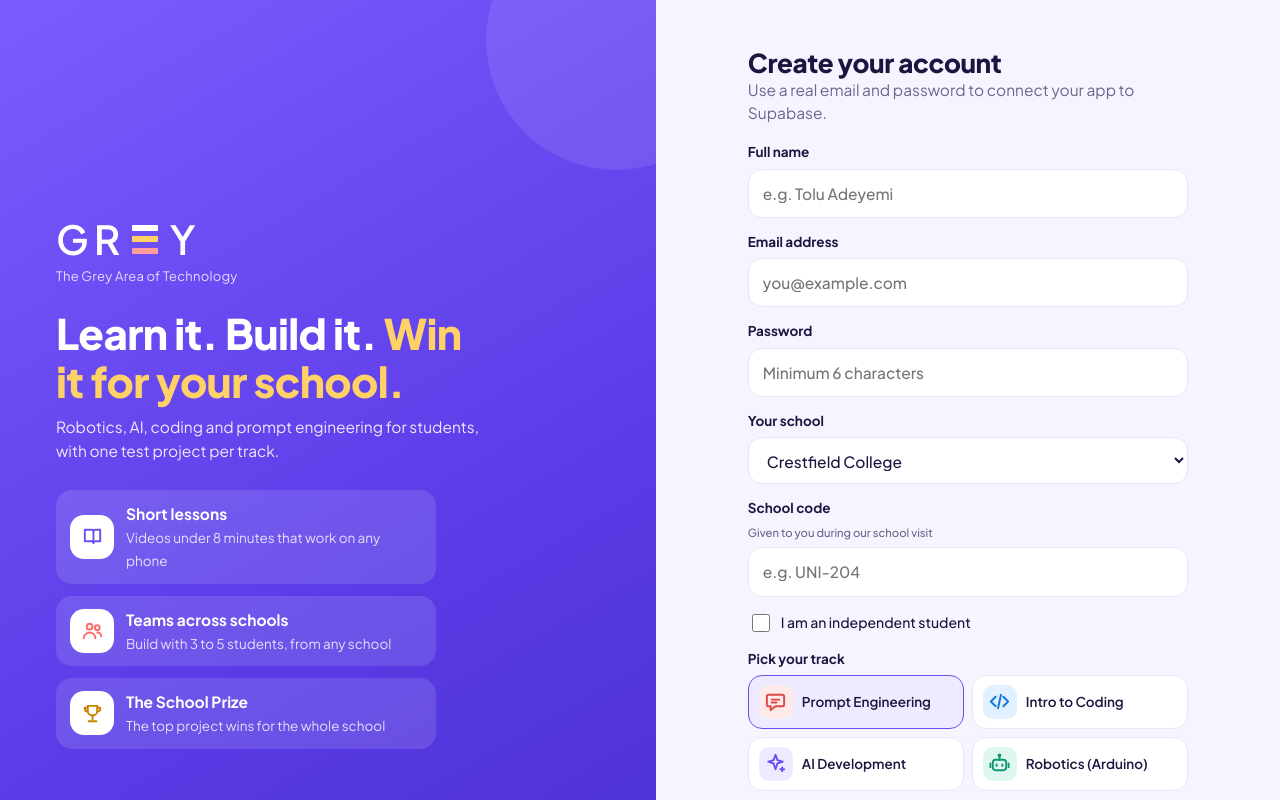
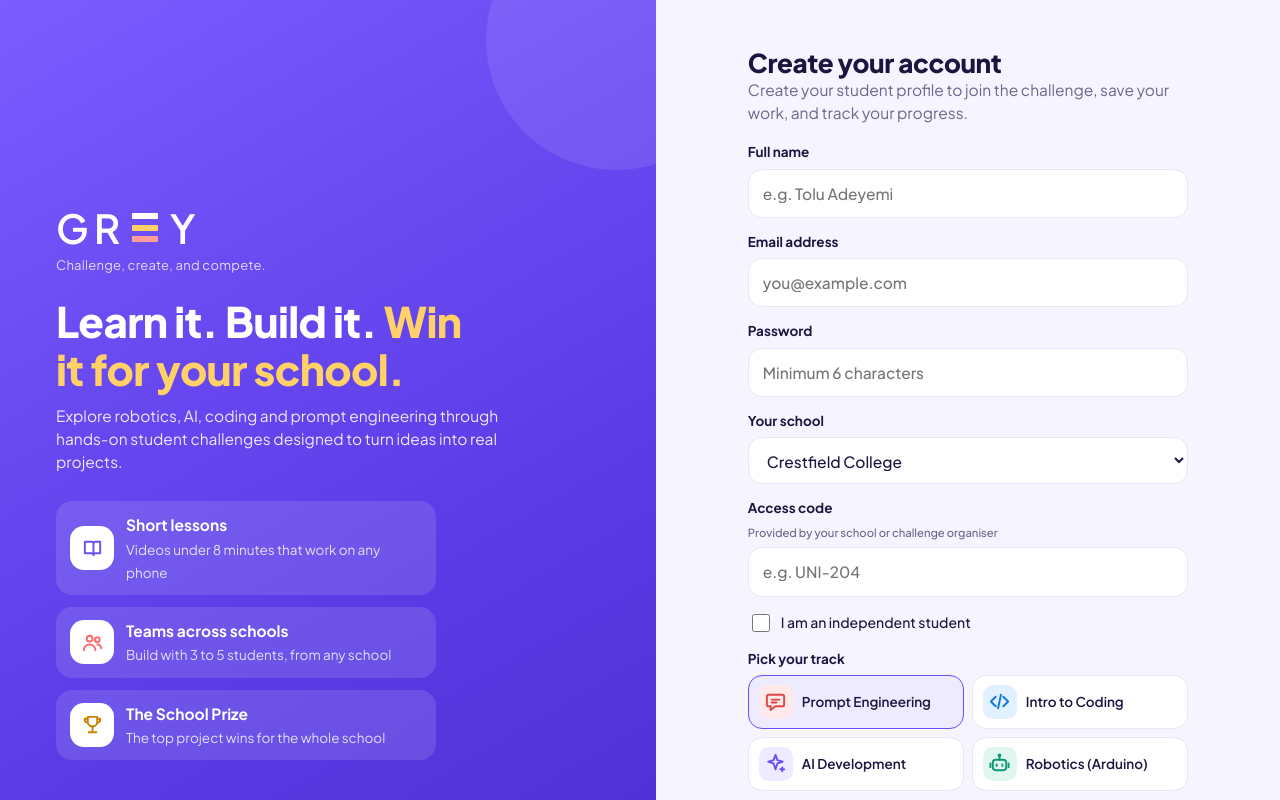
Before and after one commit to Adefila-op/grey-challenge-app, a website: page web/index.html in a window 1280 px wide. Shown: the top 800 px of the page. Drawn offline with nearby package versions, Linux system fonts and the light colour scheme.

Commit message:
Polish onboarding and product copy

```diff
--- a/web/index.html
+++ b/web/index.html
@@ -332,9 +332,9 @@ ol.s-list li::before{content:counter(n);flex:none;width:30px;height:30px;border-
 <div id="auth">
   <section class="auth-art">
     <span class="logo light" aria-label="GREY">GR<i class="e" aria-hidden="true"><b></b><b></b><b></b></i>Y</span>
-    <div class="tagline">The Grey Area of Technology</div>
+    <div class="tagline">Challenge, create, and compete.</div>
     <h1>Learn it. Build it. <span>Win it for your school.</span></h1>
-    <p class="lead">Robotics, AI, coding and prompt engineering for students, with one test project per track.</p>
+    <p class="lead">Explore robotics, AI, coding and prompt engineering through hands-on student challenges designed to turn ideas into real projects.</p>
     <div class="perks">
       <div class="perk"><div class="ic"><svg viewBox="0 0 24 24" stroke="#6b4ef5"><path d="M4 5h7a2 2 0 0 1 2 2v12a2 2 0 0 0-2-2H4zM20 5h-5a2 2 0 0 0-2 2v12a2 2 0 0 1 2-2h5z"/></svg></div><div><b>Short lessons</b><span>Videos under 8 minutes that work on any phone</span></div></div>
       <div class="perk"><div class="ic"><svg viewBox="0 0 24 24" stroke="#ff6b6b"><circle cx="9" cy="8" r="3"/><path d="M3 20a6 6 0 0 1 12 0"/><circle cx="17" cy="9" r="2.5"/><path d="M17 14a4 4 0 0 1 4 4"/></svg></div><div><b>Teams across schools</b><span>Build with 3 to 5 students, from any school</span></div></div>
@@ -344,7 +344,7 @@ ol.s-list li::before{content:counter(n);flex:none;width:30px;height:30px;border-
   <section class="auth-form">
     <div class="auth-card">
       <h2>Create your account</h2>
-      <p class="muted">Use a real email and password to connect your app to Supabase.</p>
+      <p class="muted">Create your student profile to join the challenge, save your work, and track your progress.</p>
       <form id="signup-form">
         <label class="field" for="su-name">Full name
           <input id="su-name" maxlength="28" required autocomplete="off" placeholder="e.g. Tolu Adeyemi">
@@ -358,7 +358,7 @@ ol.s-list li::before{content:counter(n);flex:none;width:30px;height:30px;border-
         <label class="field" for="su-school">Your school
           <select id="su-school"></select>
         </label>
-        <label class="field" for="su-code">School code <small>Given to you during our school visit</small>
+        <label class="field" for="su-code">Access code <small>Provided by your school or challenge organiser</small>
           <input id="su-code" maxlength="10" autocomplete="off" placeholder="e.g. UNI-204">
         </label>
         <label class="check" for="su-independent">
@@ -374,8 +374,8 @@ ol.s-list li::before{content:counter(n);flex:none;width:30px;height:30px;border-
       </form>
 
       <form id="signin-form" style="display:none;">
-        <h2>Sign in</h2>
-        <p class="muted">Use the same email and password you created for your account.</p>
+        <h2>Welcome back</h2>
+        <p class="muted">Sign in to continue your challenge, your team work, and your saved progress.</p>
         <label class="field" for="si-email">Email address
           <input id="si-email" type="email" required autocomplete="email" placeholder="you@example.com">
         </label>
```
